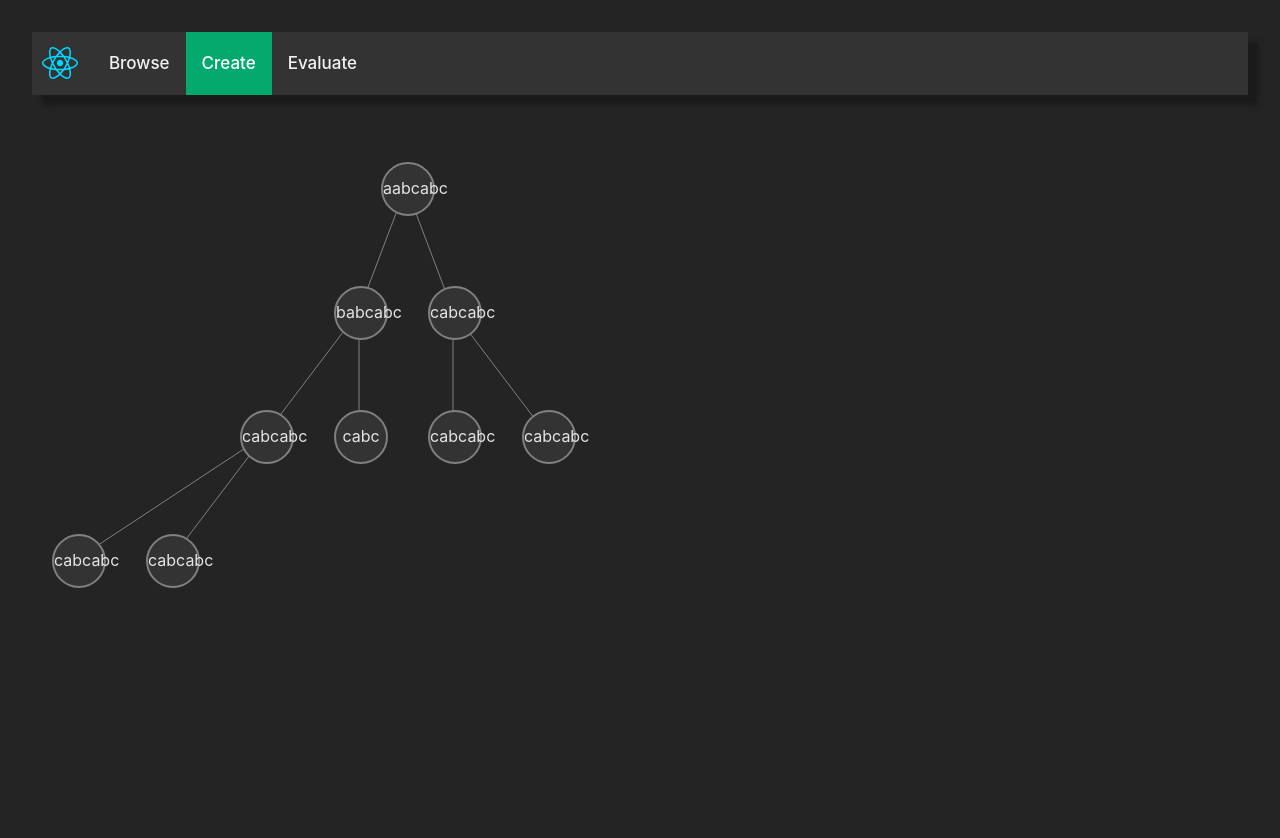
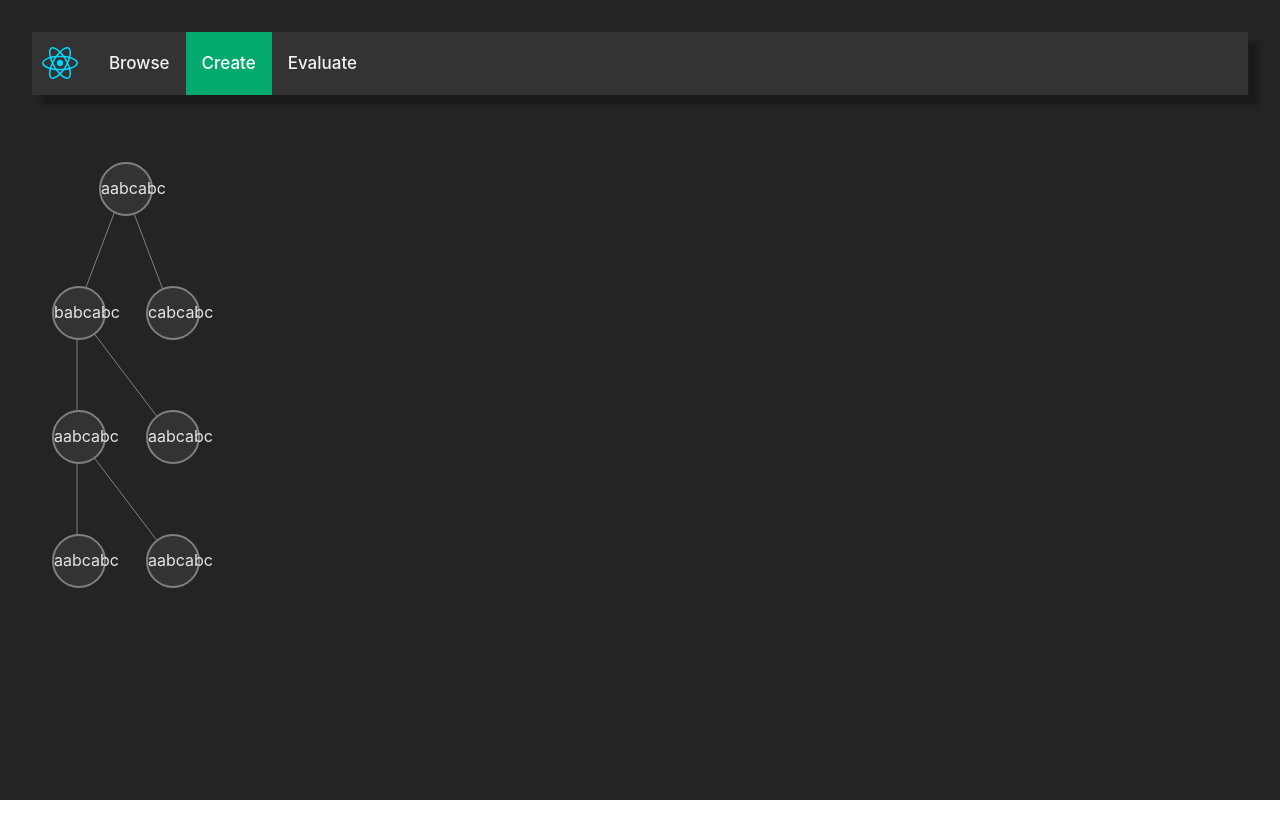
Before and after one commit to uoh-dev/decision-trees, a React (Vite) app in the folder frontend/: page / in a window 1280 px wide. Both pictures are taken after a click on the link "Create". Shown: the top 838 px of the page. After the commit the page ends 800 px from the top, so only its background shows below. Built offline with nearby package versions, Linux system fonts and the light colour scheme.

Commit message:
change: tree structure direct instead of indexed

```diff
--- a/frontend/src/App.css
+++ b/frontend/src/App.css
@@ -94,28 +94,28 @@
   flex-shrink: 0;
 }
 
-#creation-window {
-  width: 64em;
-  height: 48em;
+.tree-window {
+  width: 100%;
+  height: 100%;
   overflow: hidden;
   position: relative;
   user-select: none;
   cursor: grab;
 }
 
-#creation-window:active {
+.tree-window:active {
   cursor: grabbing;
 }
 
-#creation-nodes {
+.tree-nodes {
   display: flex;
   flex-direction: column;
   z-index: 2;
   position: absolute;
 }
 
-#creation-canvas {
-  /* Height has to be set via JS for some reason. */
+.tree-canvas {
+  /* Height/width has to be set via JS for some reason. */
   /* #creation-nodes' height/width is used to do this. */
   z-index: 1;
   position: absolute;
--- a/frontend/src/App.tsx
+++ b/frontend/src/App.tsx
@@ -3,15 +3,20 @@ import './App.css'
 import Browse from './Browse'
 import Create from './Create'
 import Evaluate from './Evaluate'
+import Nav from "./Nav"
 
 function App() {
   const [window, setWindow] = useState("browse");
-  const [tree, setTree] = useState([{ measurement: "aabcabc", threshold: 3 }, { measurement: "babcabc", threshold: 3 }, { measurement: "cabcabc", threshold: 3 }, { measurement: "cabcabc", threshold: 3 }, { measurement: "cabc", threshold: 3 }, { measurement: "cabcabc", threshold: 3 }, { measurement: "cabcabc", threshold: 3 }, { measurement: "cabcabc", threshold: 3 }, { measurement: "cabcabc", threshold: 3 }, null, null, null, null, null, null]);
+  const [tree, setTree] = useState({ measurement: "aabcabc", threshold: 3, left: { measurement: "babcabc", threshold: 3, left: { measurement: "aabcabc", threshold: 3, left: { measurement: "aabcabc", threshold: 3, left: null, right: null }, right: { measurement: "aabcabc", threshold: 3, left: null, right: null } }, right: { measurement: "aabcabc", threshold: 3, left: null, right: null } }, right: { measurement: "cabcabc", threshold: 3, left: null, right: null }});
 
   switch (window) {
       case "browse": return <Browse trees={[{name:"a",description:"a desc"},{name:"b",description:"b desc"}]} winState={setWindow} />
       case "create": return <Create winState={setWindow} tree={tree} />
       case "evaluate": return <Evaluate winState={setWindow} />
+      default: return <>
+          <Nav winState={setWindow} selected="none"></Nav>
+          no window selected
+      </>;
   }
 }
 
--- a/frontend/src/Create.tsx
+++ b/frontend/src/Create.tsx
@@ -1,86 +1,10 @@
-import { useEffect } from 'react';
 import Nav from './Nav'
+import Tree, { TreeType } from './Tree'
 
-function drawCanvas() {
-    const crCanvas = document.getElementById("creation-canvas") as HTMLCanvasElement;
-    const crNodes = document.getElementById("creation-nodes");
-    crCanvas.height = crNodes!.clientHeight;
-    crCanvas.width = crNodes!.clientWidth;
-    const ctx = crCanvas!.getContext("2d");
-    console.log(ctx);
-    ctx!.strokeStyle = "gray";
-    const rows = crNodes!.children;
-    for (let i = 0; i < rows.length - 1; i++) {
-
-        const row = rows[i].children;
-        const nextRow = rows[i + 1].children;
-        for (let k = 0; k < row.length; k++) {
-            const elem = row[k] as HTMLElement;
-            const child0 = nextRow[2 * k] as HTMLElement;
-            const child1 = nextRow[2 * k + 1] as HTMLElement;
-            if (child0.style.visibility !== "hidden") {
-                ctx!.beginPath();
-                ctx!.moveTo(elem.offsetLeft + 25, elem.offsetTop + 25);
-                ctx!.lineTo(child0.offsetLeft + 25, child0.offsetTop + 25);
-                ctx!.stroke();
-            }
-            if (child1.style.visibility !== "hidden") {
-                ctx!.beginPath();
-                ctx!.moveTo(elem.offsetLeft + 25, elem.offsetTop + 25);
-                ctx!.lineTo(child1.offsetLeft + 25, child1.offsetTop + 25);
-                ctx!.stroke();
-            }
-        }
-    }
-}
-
-function enableDrag() {
-    let mouseDown = false;
-    let startX = 0;
-    let scrollLeft = 0;
-    let startY = 0;
-    let scrollTop = 0;
-    const slider = document.getElementById("creation-window");
-    slider!.addEventListener("mousemove", (e) => {
-        e.preventDefault();
-        if (!mouseDown) return;
-        slider!.scroll({
-            left: scrollLeft - e.pageX + slider!.offsetLeft + startX,
-            top: scrollTop - e.pageY + slider!.offsetTop + startY
-        });
-    });
-    slider!.addEventListener("mousedown", (e) => {
-        mouseDown = true;
-        startX = e.pageX - slider!.offsetLeft;
-        startY = e.pageY - slider!.offsetTop;
-        scrollLeft = slider!.scrollLeft;
-        scrollTop = slider!.scrollTop;
-    });
-    slider!.addEventListener("mouseup", () => {
-        mouseDown = false;
-    });
-    slider!.addEventListener("mouseleave", () => {
-        mouseDown = false;
-    });
-}
-
-function Create(props: { winState: (window: string) => void, tree: ({ measurement: string, threshold: number } | null)[] }) {
-    useEffect(drawCanvas);
-    useEffect(enableDrag);
-    const levels = [];
-    for (let i = 1; i < props.tree.length; i *= 2) {
-        levels.push(props.tree.slice(i - 1, i * 2 - 1))
-    }
+function Create(props: { winState: (window: string) => void, tree: TreeType }) {
     return <>
         <Nav winState={props.winState} selected="create"></Nav>
-        <div id="creation-window">
-            <canvas id="creation-canvas" />
-            <div id="creation-nodes">
-                {levels.map((lvl, k) => <div key={k} style={{ display: "flex", justifyContent: "center" }}>
-                    {lvl.map((node, l) => node === null ? <div key={l} className="node" style={{ visibility: "hidden" }} /> : <div key={l} className="node" title={"Threshold: " + node.threshold.toString()} style={{ textAlign: "center", lineHeight: "3" }}>{node.measurement}</div>)}
-                </div>)}
-            </div>
-        </div>
+        <Tree mode="edit" id="create" tree={props.tree} />
     </>
 }
 
--- /dev/null
+++ b/frontend/src/Tree.tsx
@@ -0,0 +1,81 @@
+import { useEffect } from "react";
+
+const drawCanvas = (id: string) => () => {
+    const crCanvas = document.getElementById(id + "-canvas") as HTMLCanvasElement;
+    const crNodes = document.getElementById(id + "-nodes");
+    crCanvas.height = crNodes!.clientHeight;
+    crCanvas.width = crNodes!.clientWidth;
+    const ctx = crCanvas!.getContext("2d");
+    console.log(ctx);
+    ctx!.strokeStyle = "gray";
+    const rows = crNodes!.children;
+    for (let i = 0; i < rows.length - 1; i++) {
+        const row = rows[i].children;
+        const nextRow = rows[i + 1].children;
+        for (const node of nextRow) {
+            const parent = row[parseInt(node.getAttribute("data-parent")!)] as HTMLElement;
+            ctx!.beginPath();
+            ctx!.moveTo((node as HTMLElement).offsetLeft + 25, (node as HTMLElement).offsetTop + 25);
+            ctx!.lineTo(parent.offsetLeft + 25, parent.offsetTop + 25);
+            ctx!.stroke();
+        }
+    }
+}
+
+const enableDrag = (id: string) => () => {
+    let mouseDown = false;
+    let startX = 0;
+    let scrollLeft = 0;
+    let startY = 0;
+    let scrollTop = 0;
+    const slider = document.getElementById(id + "-window");
+    slider!.addEventListener("mousemove", (e) => {
+        e.preventDefault();
+        if (!mouseDown) return;
+        slider!.scroll({
+            left: scrollLeft - e.pageX + slider!.offsetLeft + startX,
+            top: scrollTop - e.pageY + slider!.offsetTop + startY
+        });
+    });
+    slider!.addEventListener("mousedown", (e) => {
+        mouseDown = true;
+        startX = e.pageX - slider!.offsetLeft;
+        startY = e.pageY - slider!.offsetTop;
+        scrollLeft = slider!.scrollLeft;
+        scrollTop = slider!.scrollTop;
+    });
+    slider!.addEventListener("mouseup", () => {
+        mouseDown = false;
+    });
+    slider!.addEventListener("mouseleave", () => {
+        mouseDown = false;
+    });
+}
+
+export type TreeType = { measurement: string, threshold: number, left: TreeType | null, right: TreeType | null };
+
+function Tree(props: { id: string, mode: "edit" | "view", tree: TreeType }) {
+    useEffect(drawCanvas(props.id));
+    useEffect(enableDrag(props.id));
+    const levels = [];
+    let queue: (TreeType & { parent: number })[] = [Object.assign(props.tree, { parent: 0 })];
+    while (queue.length > 0) {
+        const last = Array.from(queue);
+        levels.push(last);
+        queue = [];
+        last.forEach((node, i) => {
+            if (node.left !== null) queue.push(Object.assign(node.left, { parent: i }));
+            if (node.right !== null) queue.push(Object.assign(node.right, { parent: i }));
+        });
+    }
+    return <div id={props.id + "-window"} className="tree-window">
+        <canvas id={props.id + "-canvas"} className="tree-canvas" />
+        <div id={props.id + "-nodes"} className="tree-nodes">
+            {levels.map((lvl, k) => <div key={k} style={{ display: "flex", justifyContent: "center" }}>
+                {lvl.map((node, l) => <div key={l} data-parent={node.parent} className="node" title={"Threshold: " + node.threshold.toString()} style={{ textAlign: "center", lineHeight: "3" }}>{node.measurement}</div>)}
+            </div>)}
+        </div>
+    </div>;
+}
+
+export default Tree
--- a/frontend/src/main.tsx
+++ b/frontend/src/main.tsx
@@ -7,4 +7,4 @@ ReactDOM.createRoot(document.getElementById('root')!).render(
   <React.StrictMode>
     <App />
   </React.StrictMode>,
-)
+);
```
